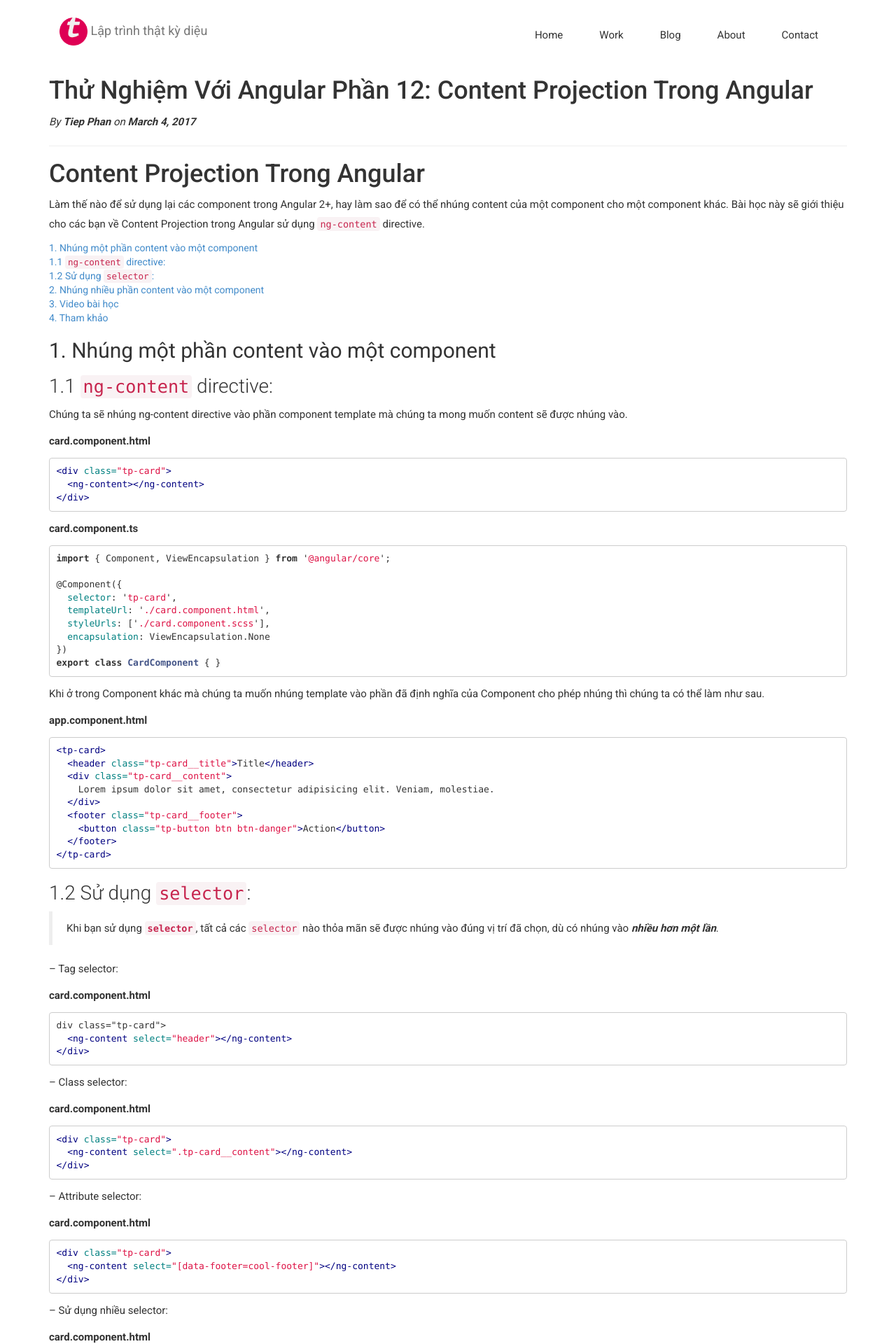
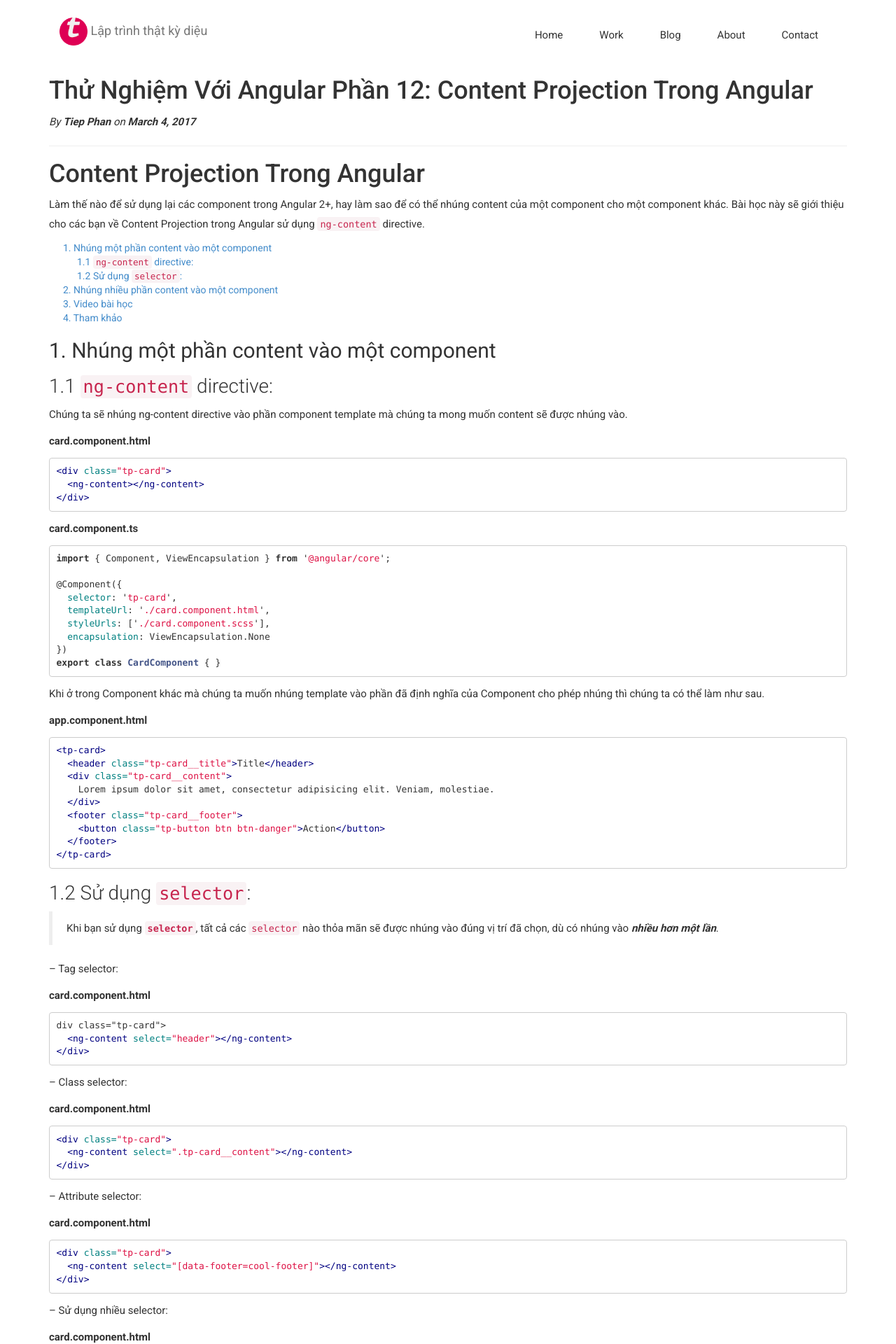
Before and after one commit to tieppt/tieppt.github.io, a Jekyll site: the page built from _posts/2017-03-04-thu-nghiem-voi-angular-content-projection-trong-angular.md, in a window 1280 px wide. Shown: the top 1920 px of the page at 70% size. Built offline with Jekyll 4.4.1, drawn with Linux system fonts in a browser that asks for light colours; nearby versions of some CDN libraries; some web fonts are replaced.

Commit message:
add ToC style

```diff
--- a/css/style.css
+++ b/css/style.css
@@ -69,3 +69,11 @@ iframe {
   margin-left: auto;
   margin-right: auto;
 }
+
+.tp__toc {
+  padding-left: 20px;
+}
+
+.tp__toc ul {
+  padding-left: 20px;
+}
```
